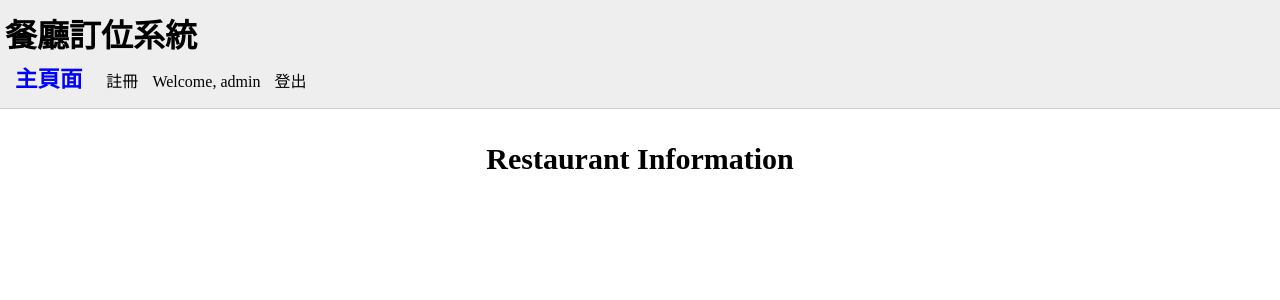
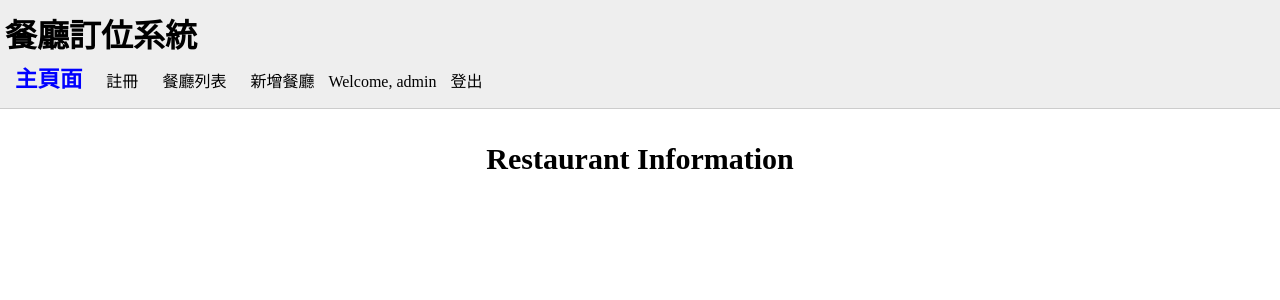
Before and after one commit to Andychen3558/CNL_final, a Django app: page / in a window 1280 px wide. Shown: the top 300 px of the page. Run offline with Django 3.2, Linux system fonts and the light colour scheme; a user stored in the database is signed in; parts of the project's set-up code (start-up, migrations or seed data) failed here and were passed over.

Commit message:
add resaurant list on base

```diff
--- a/templates/base.html
+++ b/templates/base.html
@@ -17,6 +17,8 @@
 		<a href="{% url 'users:register' %}">註冊</a>
 
 		{% if user.is_authenticated %}
+			<a href="{% url 'restaurant:listRestaurant' %}">餐廳列表</a>
+			<a href="{% url 'restaurant:addRestaurant' %}">新增餐廳</a>
 			Welcome, {{ user.username }}
 			<a href="{% url 'users:logout' %}">登出</a>
 		{% else %}
--- a/users/models.py
+++ b/users/models.py
@@ -7,7 +7,7 @@ from datetime import timedelta
 class CustomUser(AbstractUser):
 	phone_regex = RegexValidator(regex=r'^((?=(09))[0-9]{10})$', message="Phone number must be entered in the format: '09xxxxxxxx'")
 	phone_number = models.CharField(validators=[phone_regex], max_length=17, help_text='Required. Inform a valid phone number.') # validators should be a list
-	arrival_time = models.DurationField(blank=True, verbose_name='Arrival time')
+	arrival_time = models.DurationField(null=True, blank=True, verbose_name='Arrival time')
 
 	def __str__(self):
 		return self.username
```
Also changed, not shown: db.sqlite3, users/migrations/0002_customuser_arrival_time.py, users/migrations/0002_customuser_arriving_time.py (deleted), users/migrations/0003_auto_20190529_1518.py (deleted), users/migrations/0003_auto_20190529_1731.py (added), users/migrations/0004_auto_20190529_1519.py (deleted), users/migrations/0005_auto_20190529_1520.py (deleted), users/migrations/0006_remove_customuser_arriving_time.py (deleted), users/migrations/0007_customuser_arriving_time.py (deleted), users/migrations/0008_remove_customuser_arriving_time.py (deleted), users/migrations/0009_customuser_arriving_time.py (deleted).
